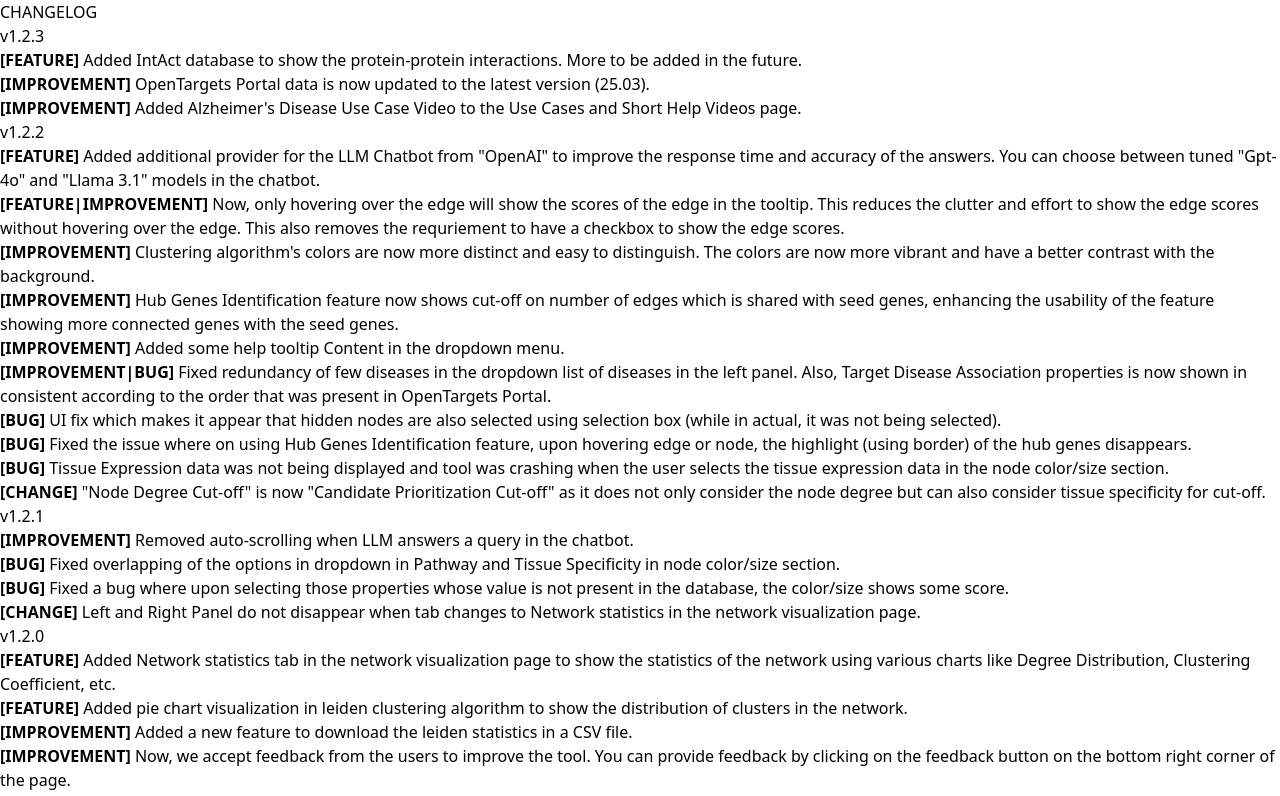
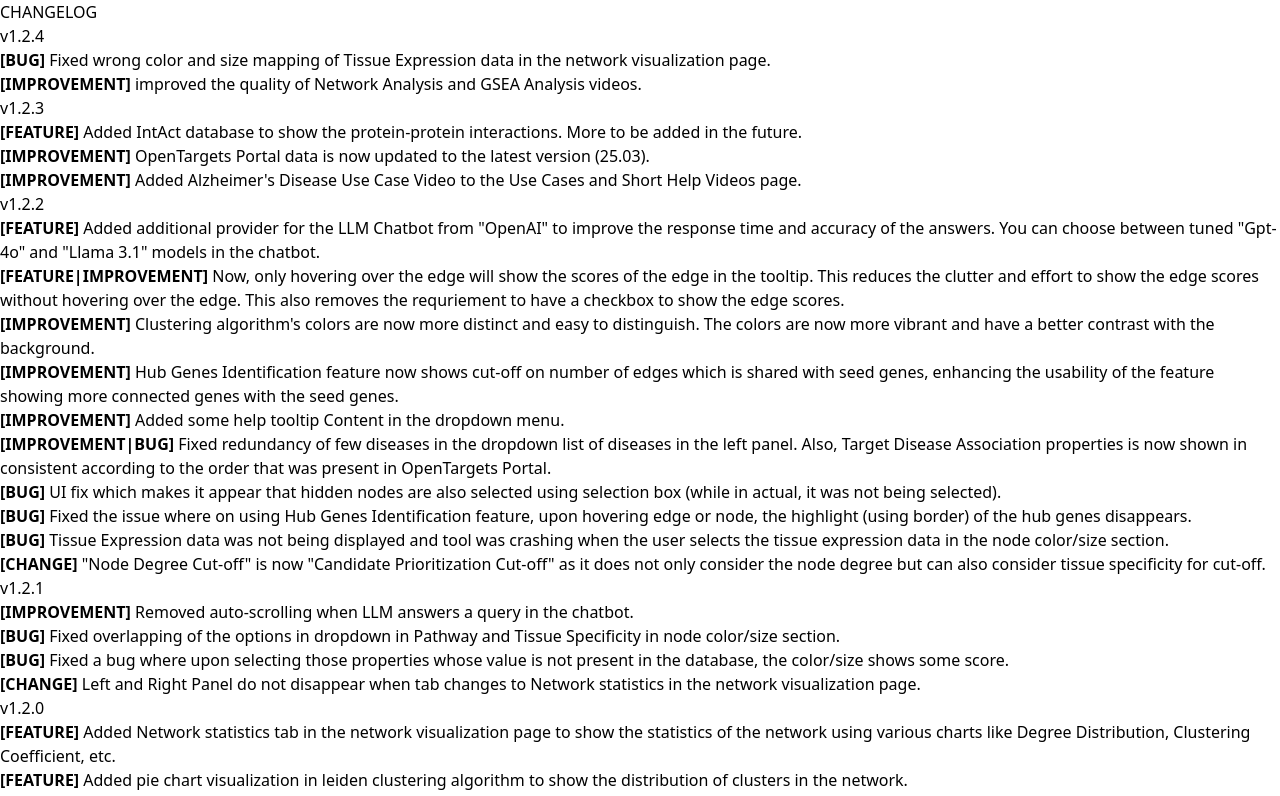
Before and after one commit to mizzoudbl/tbep-frontend, a Next.js app: page /docs/CHANGELOG in a window 1280 px wide. Shown: the top 796 px of the page. Built offline with nearby package versions, Linux system fonts and the light colour scheme.

Commit message:
fix(TE): color and size mapping issue
bumped to v1.2.4

```diff
--- a/components/graph/ColorAnalysis.tsx
+++ b/components/graph/ColorAnalysis.tsx
@@ -136,8 +136,15 @@
         else attr.color = undefined;
         return attr;
       });
-    } else if (selectedRadioNodeColor === 'TE') {
+    } else if (selectedRadioNodeColor === 'TE' && typeof selectedNodeColorProperty !== 'string') {
       const propertyArray = Array.from(selectedNodeColorProperty);
+      if (propertyArray.length === 0) {
+        graph.updateEachNodeAttributes((_node, attr) => {
+          attr.color = defaultNodeColor;
+          return attr;
+        });
+        return;
+      }
       const userTEArray = radioOptions.user.TE;
       const minMax = Object.values(universalData).reduce(
         (acc, cur) => {
@@ -145,7 +152,7 @@
             const val = cur[userTEArray.includes(property) ? 'user' : 'common'].TE[property];
             if (val == null || Number.isNaN(+val)) return acc2;
             return Math.max(acc2, +val);
-          }, Number.NEGATIVE_INFINITY);
+          }, 0);
           return [Math.min(acc[0], value), Math.max(acc[1], value)];
         },
         [Number.POSITIVE_INFINITY, 0],
--- a/components/graph/SizeAnalysis.tsx
+++ b/components/graph/SizeAnalysis.tsx
@@ -53,8 +53,15 @@
         else attr.size = 0.5;
         return attr;
       });
-    } else if (selectedRadioNodeSize === 'TE') {
+    } else if (selectedRadioNodeSize === 'TE' && typeof selectedNodeSizeProperty !== 'string') {
       const propertyArray = Array.from(selectedNodeSizeProperty);
+      if (propertyArray.length === 0) {
+        graph.updateEachNodeAttributes((node, attr) => {
+          attr.size = defaultNodeSize;
+          return attr;
+        });
+        return;
+      }
       const userTEArray = radioOptions.user.TE;
       const minMax = Object.values(universalData).reduce(
         (acc, cur) => {
@@ -62,7 +69,7 @@
             const val = cur[userTEArray.includes(property) ? 'user' : 'common'].TE[property];
             if (val == null || Number.isNaN(val)) return acc2;
             return Math.max(acc2, +val);
-          }, Number.NEGATIVE_INFINITY);
+          }, 0);
           return [Math.min(acc[0], value), Math.max(acc[1], value)];
         },
         [Number.POSITIVE_INFINITY, 0],
--- a/pages/docs/CHANGELOG.mdx
+++ b/pages/docs/CHANGELOG.mdx
@@ -4,6 +4,11 @@
 ---
 
 # CHANGELOG
+
+## v1.2.4
+
+- **[BUG]** Fixed wrong color and size mapping of Tissue Expression data in the network visualization page.
+- **[IMPROVEMENT]** improved the quality of [Network Analysis](./use-cases-and-short-help-videos.mdx#network-analysis-in-tbep) and [GSEA Analysis](./use-cases-and-short-help-videos.mdx#gsea-analysis) videos.
 
 ## v1.2.3
 
```
